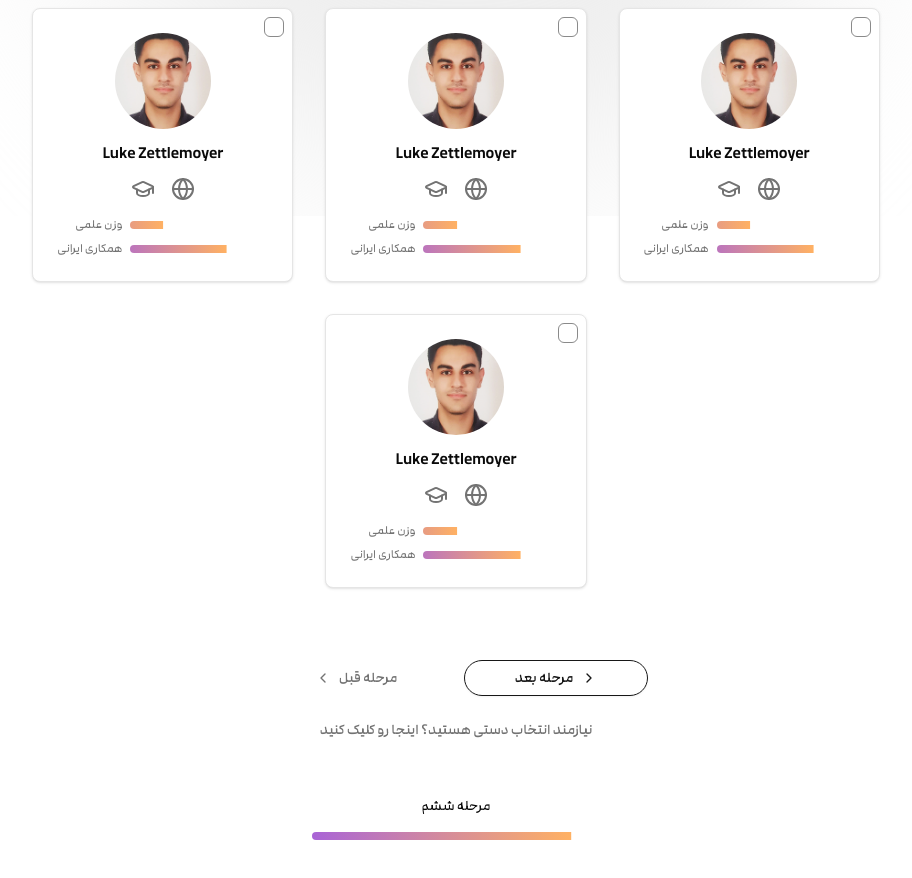
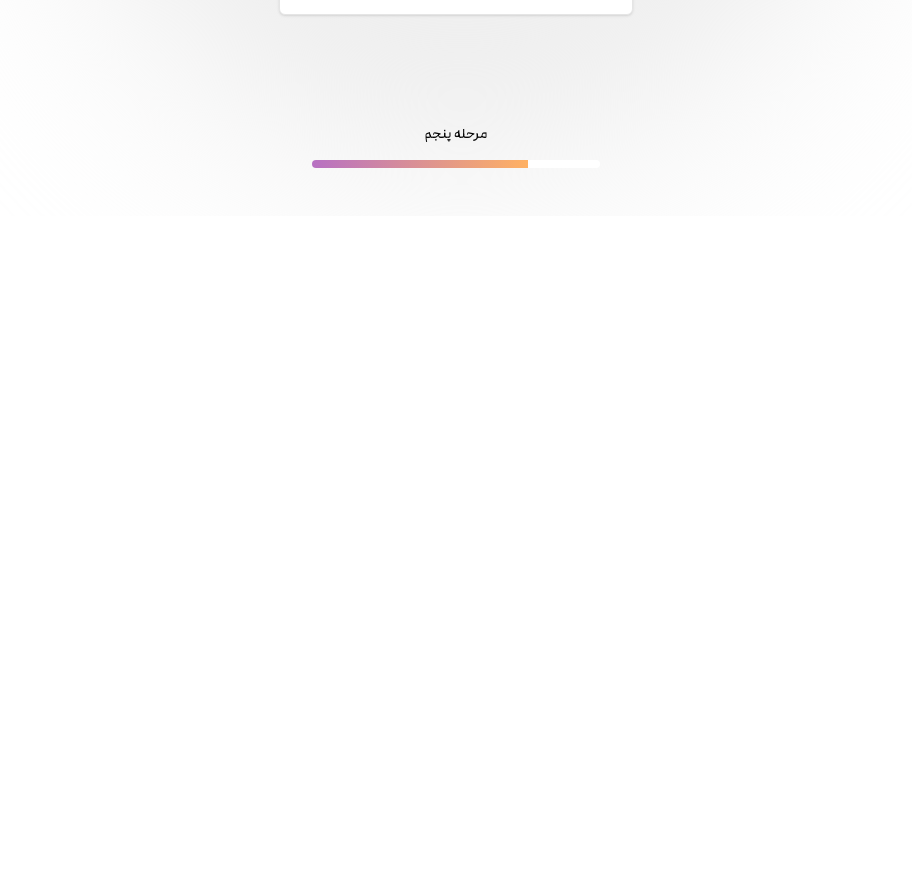
Before and after one commit to SoliTheUnholy/keykav, a Next.js app: page /navia-vip in a window 1280 px wide. Shown: the part 584-1462 px from the top of the page, without its empty margins (184-1096 px from the left). After the commit the page ends 800 px from the top, so only its background shows below. Built offline with nearby package versions, Linux system fonts and the light colour scheme.

Commit message:
steps fix

```diff
--- a/app/navia-vip/page.tsx
+++ b/app/navia-vip/page.tsx
@@ -15,7 +15,7 @@ import SixthStep2 from "./sixth-2-page";
 const formSchema = z.object({});
 
 export default function NaviaVip() {
-  const [step, setStep] = useState(6);
+  const [step, setStep] = useState(5);
   const [animation, setAnimation] = useState(false);
   const [error, setError] = useState<string | null>(null);
   const router = useRouter();
```
